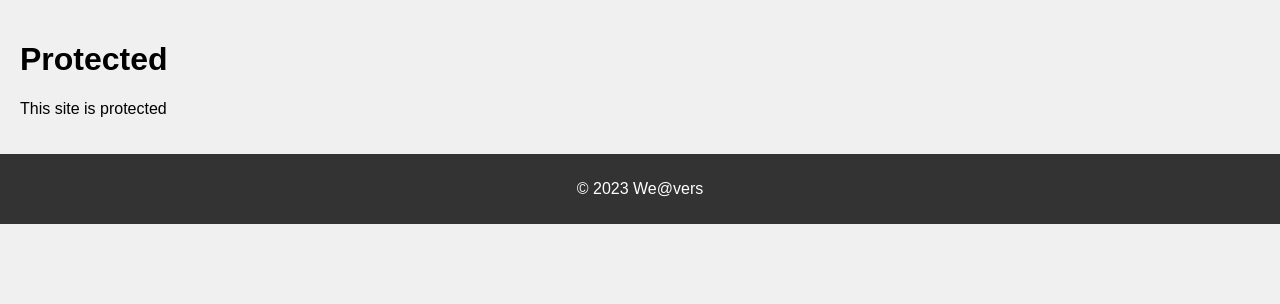
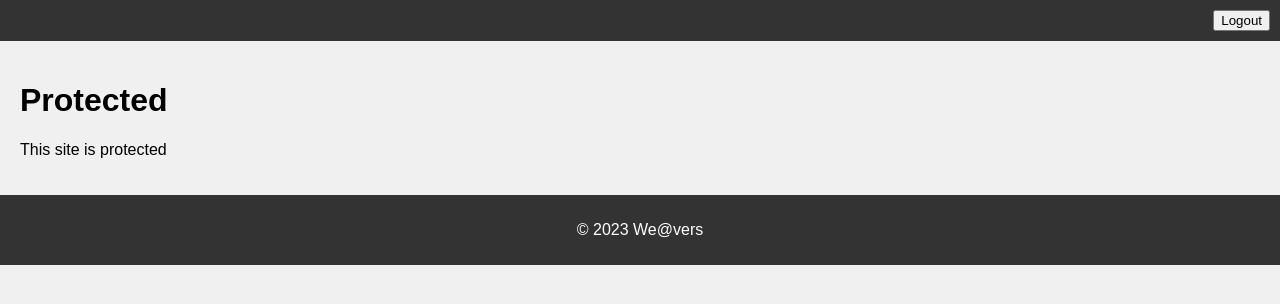
Before and after one commit to y00628/UTA, a plain HTML site: page source/protected.html in a window 1280 px wide. Drawn offline with Linux system fonts and the light colour scheme.

Commit message:
Update protected.html

```diff
--- a/source/protected.html
+++ b/source/protected.html
@@ -5,6 +5,16 @@
 	<link rel="stylesheet" href="./styles/home.css">
 </head>
 <body>
+	<header>
+		<nav>
+			<ul>
+				<!-- Changes made by Yosen -->
+				<button type="button" class="log-out">Logout</button>
+				<!--<li><a href="./index.html">Logout</a></li>-->
+			</ul>
+		</nav>
+	</header>
+
 	<main>
 		<h1>Protected</h1>
 		<p>This site is protected</p>
@@ -12,5 +22,6 @@
 	<footer>
 		<p>&copy; 2023 We@vers</p>
 	</footer>
+    <script src="./source/scripts/protected.js"></script>
 </body>
 </html>
```
